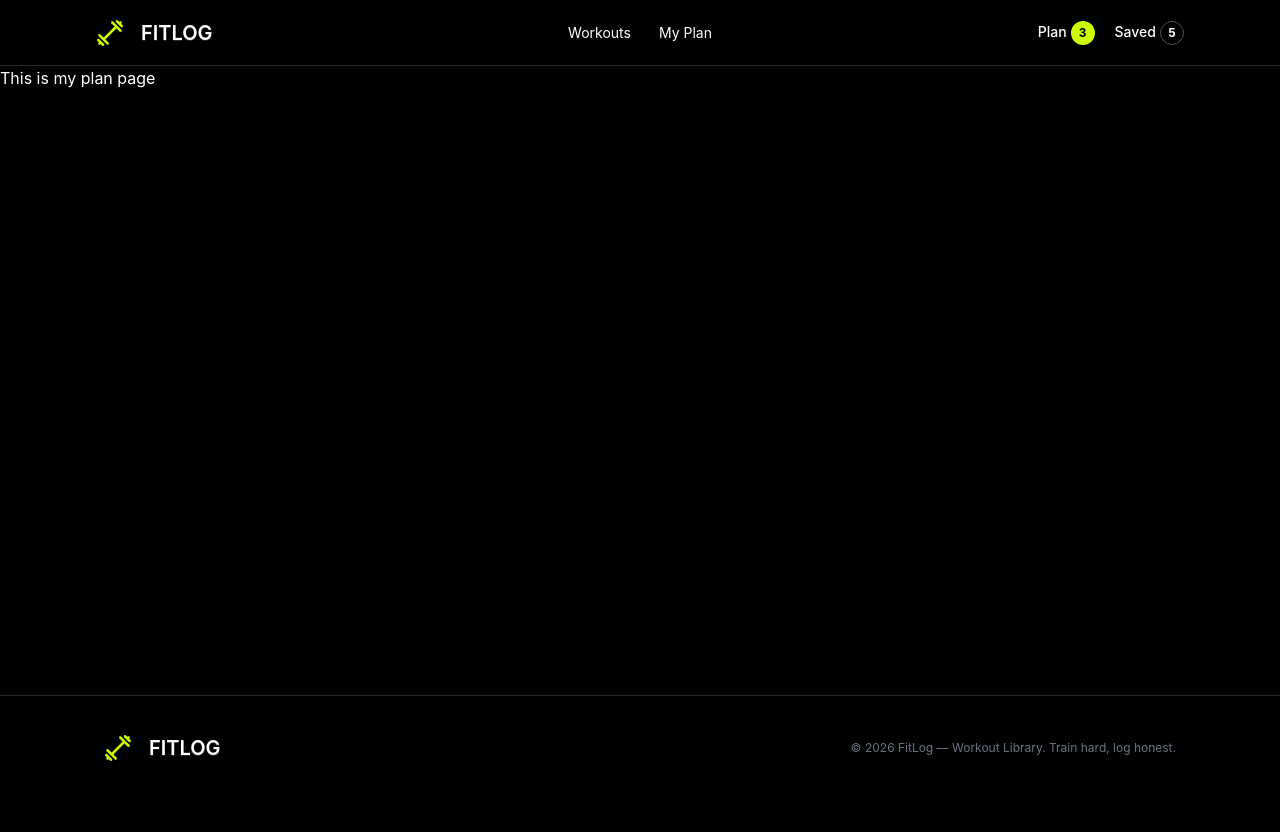
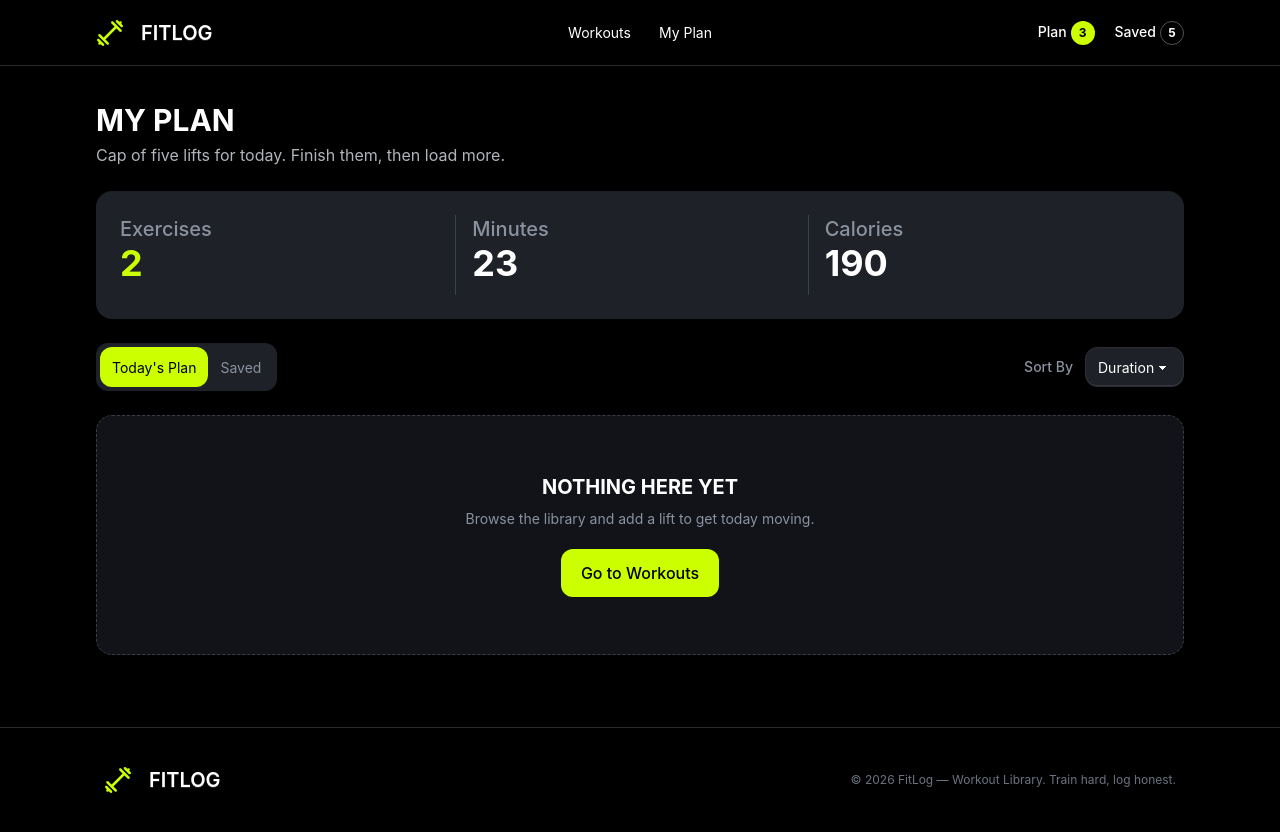
Before and after one commit to mdraju116/FitLog-A6, a Next.js app in the folder fit-log/: page /myplan in a window 1280 px wide. Before the commit the page ends 800 px from the top, so only its background shows below. Built offline with nearby package versions, Linux system fonts and the light colour scheme.

Commit message:
skeleted-myplan-page-completed

```diff
--- /dev/null
+++ b/fit-log/app/components/shared/MyplanCard.tsx
@@ -0,0 +1,11 @@
+
+
+const MyplanCard = () => {
+    return (
+        <div>
+            One Column Card.
+        </div>
+    );
+};
+
+export default MyplanCard;
--- a/fit-log/app/myplan/page.tsx
+++ b/fit-log/app/myplan/page.tsx
@@ -2,9 +2,103 @@
 
 const MyPlanPage = () => {
     return (
-        <div>
-            This is my plan page
+
+        <div className="container mx-auto px-4 sm:px-16 lg:px-24 my-8">
+            <h1 className="text-[30px] text-white font-bold">MY PLAN</h1>
+            <p className="text-[16px] text-[#b1b5bb] font-normal">Cap of five lifts for today. Finish them, then load more.</p>
+
+            {/* plans stats */}
+            <div className="bg-[#1e2127] flex my-6 p-6 rounded-2xl">
+                <div className="flex-1">
+                    <p className="text-[#8a92a0] text-xl font-medium">Exercises</p>
+                    <span className="text-[#ccff00] text-4xl font-bold">2</span>
+                </div>
+
+                <div className="h-20 w-px bg-gray-700 mr-4"></div>
+                <div className="flex-1">
+                    <p className="text-[#8a92a0] text-xl font-medium">Minutes</p>
+                    <span className="text-white text-4xl font-bold">23</span>
+                </div>
+
+                <div className="h-20 w-px bg-gray-700 mr-4"></div>
+                <div className="flex-1">
+                    <p className="text-[#8a92a0] text-xl font-medium">Calories</p>
+                    <span className="text-white text-4xl font-bold">190</span>
+                </div>
+
+            </div>
+
+
+
+            {/* tabs and sorting */}
+            <div className="flex flex-col gap-4 md:flex-row md:items-center md:justify-between">
+
+                {/* Tabs */}
+                <div className="rounded-xl bg-[#1e2127] p-1">
+                    <div className="tabs">
+                        <input
+                            type="radio"
+                            name="my_tabs_1"
+                            className="tab text-[#8a92a0] checked:bg-[#ccff00] checked:text-black rounded-xl"
+                            aria-label="Today's Plan"
+                            defaultChecked
+                        />
+
+                        <input
+                            type="radio"
+                            name="my_tabs_1"
+                            className="tab text-[#8a92a0] checked:bg-[#ccff00] checked:text-black rounded-xl"
+                            aria-label="Saved"
+                        />
+                    </div>
+                </div>
+
+
+                {/* Sorting */}
+                <div className="flex items-center gap-3 whitespace-nowrap">
+                    <h2 className="text-sm font-medium text-[#8a92a0]">
+                        Sort By
+                    </h2>
+
+                    <select
+                        defaultValue="Duration"
+                        className="select rounded-xl border border-[#2a2d34] bg-[#1e2127] text-white"
+                    >
+                        <option>Duration</option>
+                        <option>Calories</option>
+                        <option>Rating</option>
+                    </select>
+                </div>
+
+            </div>
+
+
+            {/* empty list */}
+            <div className="mt-6 flex min-h-60 flex-col items-center justify-center rounded-2xl border border-dashed border-[#3a3d44] bg-[#111318] px-6 text-center">
+
+                <h2 className="text-xl font-bold text-white">
+                    NOTHING HERE YET
+                </h2>
+
+                <p className="mt-2 max-w-md text-sm text-[#8a92a0]">
+                    Browse the library and add a lift to get today moving.
+                </p>
+
+                <button className="mt-5 rounded-xl bg-[#ccff00] px-5 py-3 font-medium text-black">
+                    Go to Workouts
+                </button>
+
+            </div>
+
+
+            {/* workout card imported from MyplanCard.tsx  */}
+
+
+
+
         </div>
+
+
     );
 };
 
```
Also changed, not shown: fit-log/app/components/plan/PlanCard.tsx (deleted), fit-log/app/components/plan/PlanSummary.tsx (deleted).
